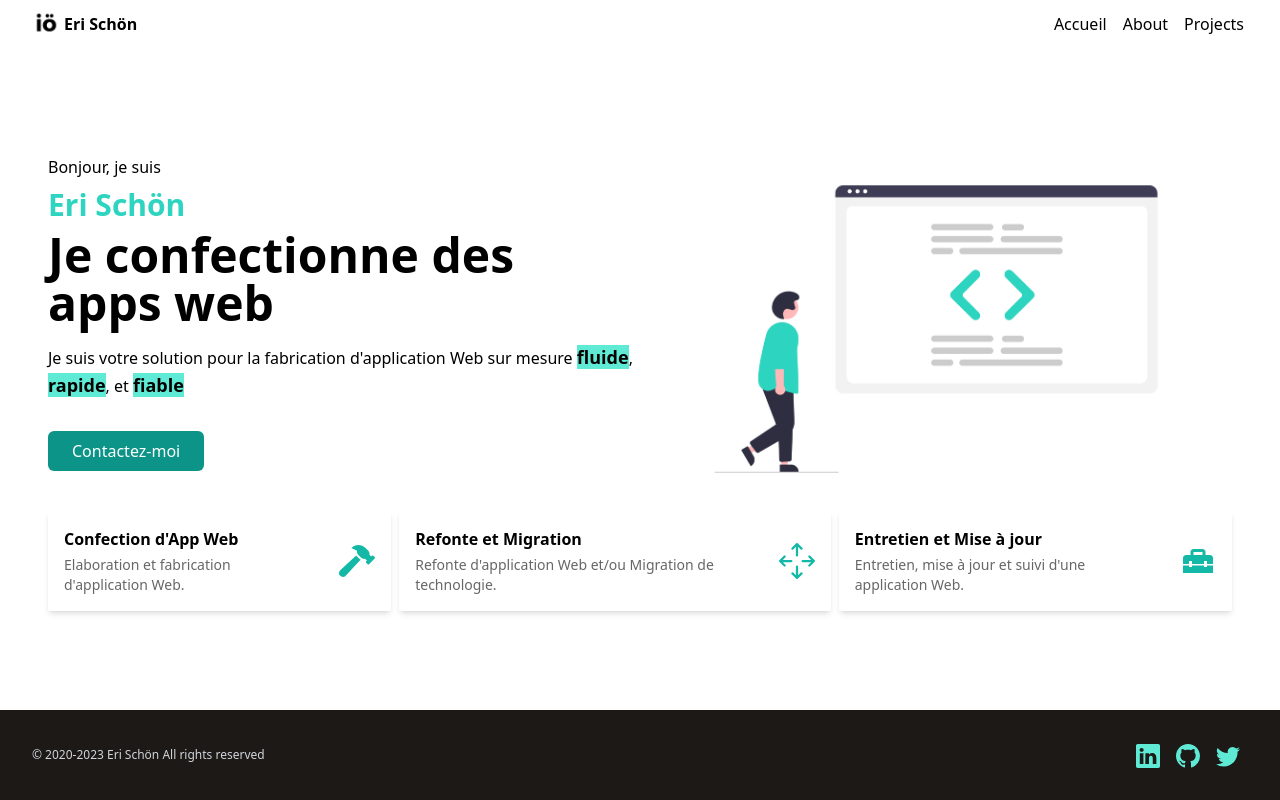
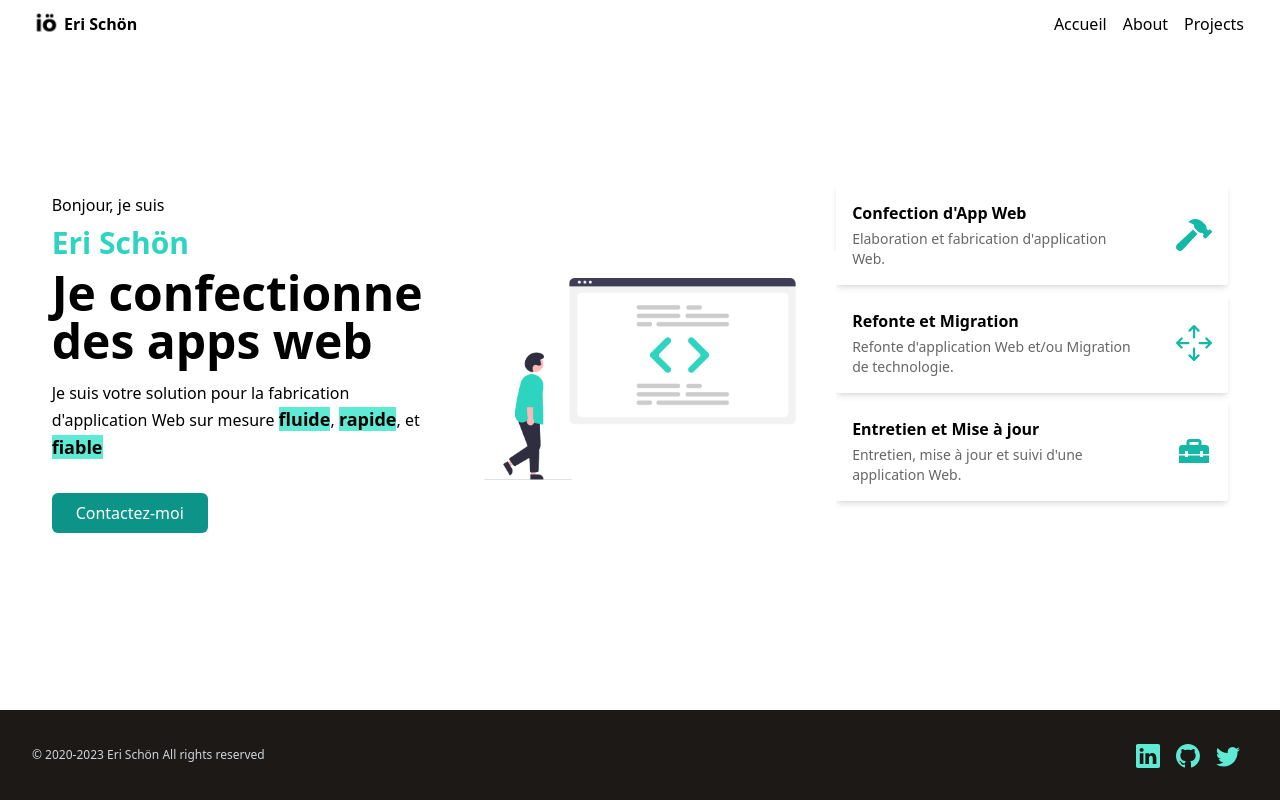
Before and after one commit to erischon/the-dizalch-project, a Next.js app: page / in a window 1280 px wide. Built offline with nearby package versions, Linux system fonts and the light colour scheme.

Commit message:
Update page.tsx

```diff
--- a/src/app/(portfolio)/page.tsx
+++ b/src/app/(portfolio)/page.tsx
@@ -10,7 +10,7 @@ export default function PortfolioPage() {
   return (
     <main className="h-full flex justify-center items-center">
       <section className="flex justify-start flex-wrap px-4 mx-auto my-4">
-        <div className="flex flex-col items-start justify-between h-full my-2 md:basis-1/2">
+        <div className="flex flex-col items-start justify-between h-full my-2 md:basis-1/2 lg:basis-1/3">
           <p>Bonjour, je suis</p>
 
           <h2 className="text-3xl font-bold my-2 text-teal-400 lea">
@@ -34,7 +34,7 @@ export default function PortfolioPage() {
           </a>
         </div>
 
-        <div className="mx-auto md:basis-1/2">
+        <div className="mx-auto md:basis-1/2 lg:basis-1/3">
           <div className="md:w-full md:h-full relative w-[389px] h-[253px] ">
             <Image
               src="/home-code.png"
@@ -45,7 +45,7 @@ export default function PortfolioPage() {
           </div>
         </div>
 
-        <div className="flex flex-col w-full sm:flex-row gap-2">
+        <div className="flex flex-col w-full sm:flex-row gap-2 lg:basis-1/3 lg:flex-col">
           <div className="flex justify-between items-center shadow-md rounded-sm p-4">
             <div className="w-4/5">
               <h3 className="font-semibold mb-1">Confection d'App Web</h3>
```
